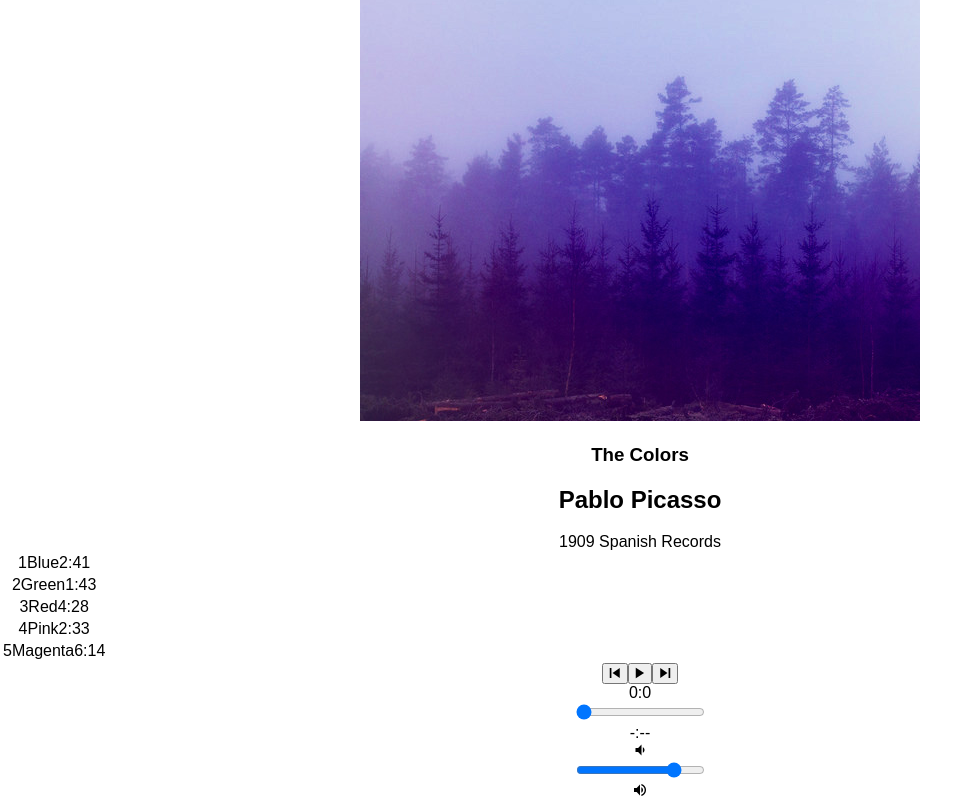
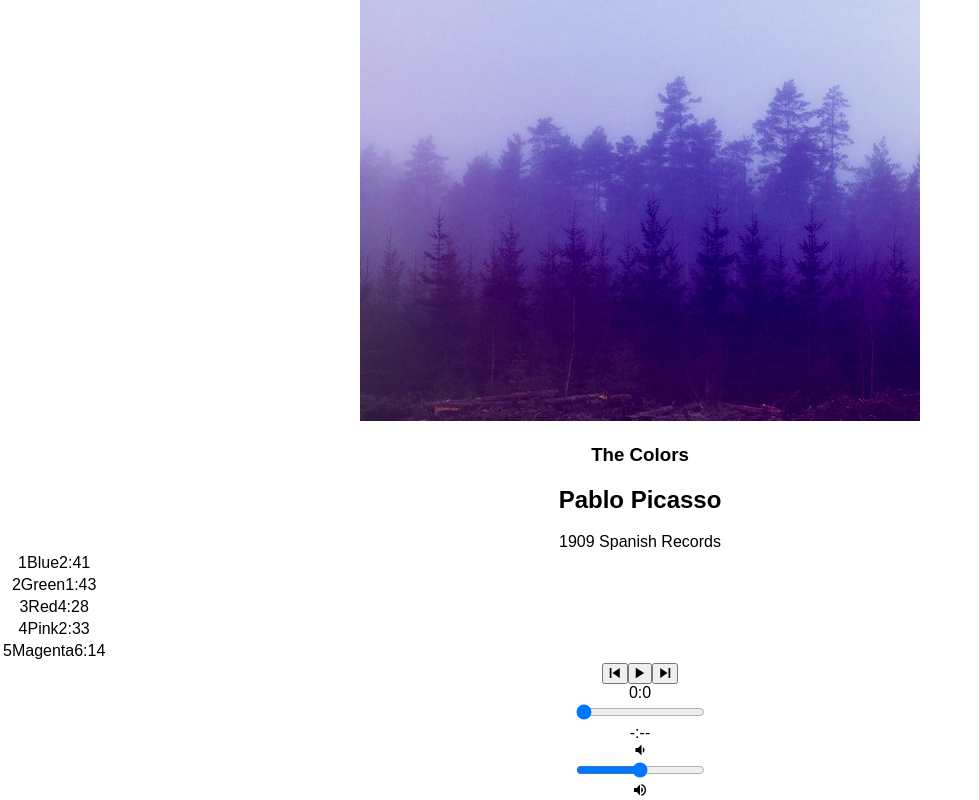
Before and after one commit to kurdove/Listen-App, a React (Create React App) app: page /album/the-colors in a window 1280 px wide. Shown: the part 237-1037 px from the top of the page, without its empty margins (0-979 px from the left). Built offline with nearby package versions, Linux system fonts and the light colour scheme.

Commit message:
Added volume slider

```diff
--- a/src/components/Album.js
+++ b/src/components/Album.js
@@ -17,7 +17,8 @@ class Album extends Component{
       duration: album.songs[0].duration,
       isPlaying: false,
       isMouseInside: false,
-      currentMouseOverSong: null
+      currentMouseOverSong: null,
+      volume: 0.5
     };
 
     this.audioElement=document.createElement('audio');
@@ -103,11 +104,16 @@ handleMouseLeave(){
 
 formatTime(seconds){
   if (isNaN(seconds)){return "-:--";}
-
   const roundSeconds = Math.floor(seconds);
   const numMinutes = Math.floor(roundSeconds / 60);
   const remSeconds = roundSeconds % 60;
   return numMinutes + ":" + remSeconds;
+}
+
+handleVolumeChange(e){
+  const newVolume=e.target.value;
+  this.audioElement.volume=newVolume;
+  this.setState({volume: newVolume});
 }
 
   render(){
@@ -154,7 +160,8 @@ formatTime(seconds){
           handleNextClick={()=>this.handleNextClick()}
           handleTimeChange={(e)=>this.handleTimeChange(e)}
           formatTime={(e)=>this.formatTime(e)}
-          />
+          handleVolumeChange={(e)=>this.handleVolumeChange(e)}
+        />
       </section>
     );
   }
--- a/src/components/PlayerBar.js
+++ b/src/components/PlayerBar.js
@@ -30,7 +30,15 @@ class PlayerBar extends Component {
          </section>
          <section id="volume-control">
            <div className="icon ion-md-volume-low"></div>
-           <input type="range" className="seek-bar" value="80" />
+           <input
+             type="range"
+             className="seek-bar"
+             value={this.props.volume}
+             max="1"
+             min="0"
+             step="0.01"
+             onChange={this.props.handleVolumeChange}
+           />
            <div className="icon ion-md-volume-high"></div>
          </section>
       </section>
```
